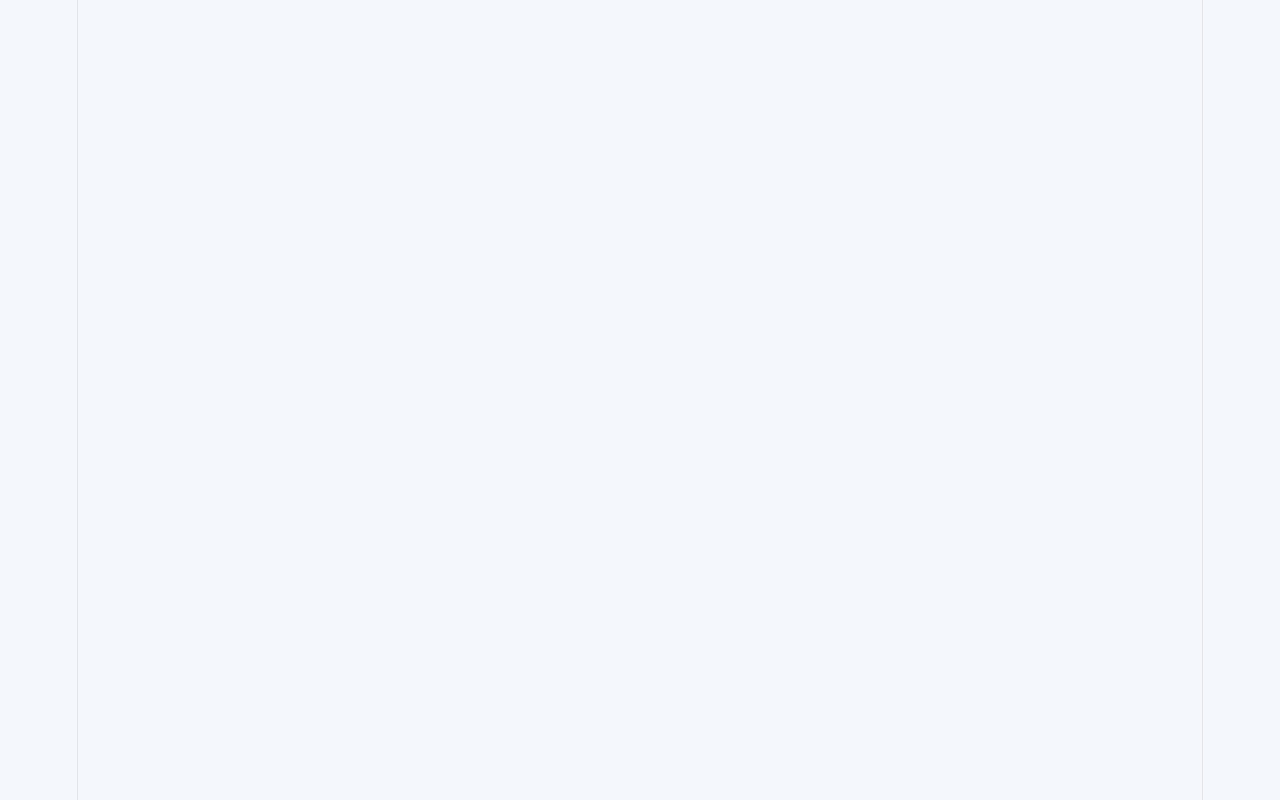
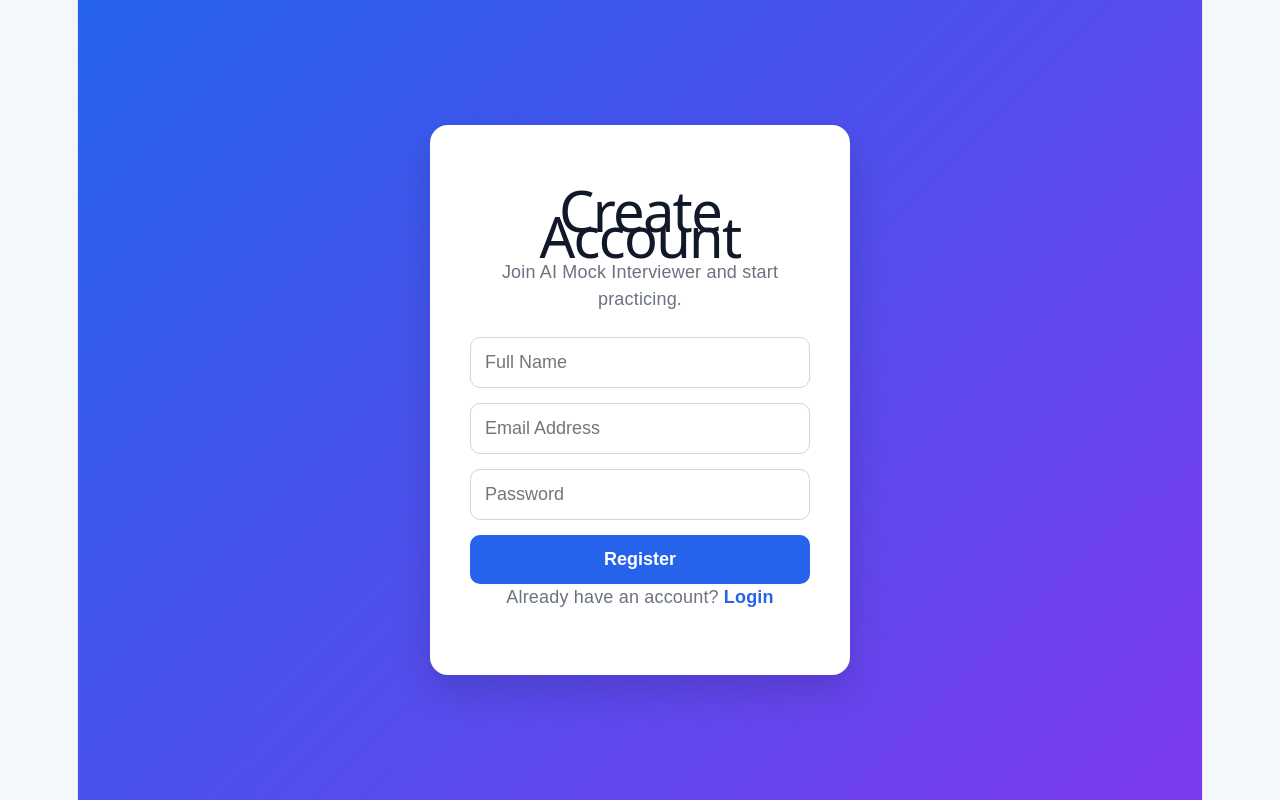
Before and after one commit to tanixxq/AI_MOCK_INTERVIEWER, a React (Vite) app in the folder Frontend/: page /register in a window 1280 px wide. Before the commit this address had no page. Built offline with nearby package versions, Linux system fonts and the light colour scheme.

Commit message:
Add user registration page and authentication flow

```diff
--- a/Frontend/src/App.jsx
+++ b/Frontend/src/App.jsx
@@ -2,12 +2,14 @@ import { BrowserRouter, Routes, Route } from "react-router-dom";
 import Interview from "./Pages/Interview";
 import Report from "./Pages/Report";
 import Home from "./Pages/Home";
+import Register from "./Pages/Register";
 
 function App() {
   return (
     <BrowserRouter>
       <Routes>
         <Route path="/" element={<Home />} />
+        <Route path="/register" element={<Register />} />
         <Route path="/interview/:id" element={<Interview />} />
         <Route path="/report/:id" element={<Report/>}/>
       </Routes>
--- /dev/null
+++ b/Frontend/src/Pages/Register.css
@@ -0,0 +1,84 @@
+.register-container{
+    min-height:100vh;
+    display:flex;
+    justify-content:center;
+    align-items:center;
+    background:linear-gradient(135deg,#2563eb,#7c3aed);
+    padding:20px;
+}
+
+.register-card{
+    width:100%;
+    max-width:420px;
+    background:white;
+    padding:40px;
+    border-radius:18px;
+    box-shadow:0 15px 35px rgba(0,0,0,.15);
+}
+
+.register-card h1{
+    text-align:center;
+    margin-bottom:10px;
+    color:#111827;
+}
+
+.register-card p{
+    text-align:center;
+    color:#6b7280;
+    margin-bottom:25px;
+}
+
+.register-card form{
+    display:flex;
+    flex-direction:column;
+    gap:15px;
+}
+
+.register-card input{
+    padding:14px;
+    border:1px solid #d1d5db;
+    border-radius:10px;
+    font-size:1rem;
+    outline:none;
+}
+
+.register-card input:focus{
+    border-color:#2563eb;
+}
+
+.register-card button{
+    padding:14px;
+    background:#2563eb;
+    color:white;
+    border:none;
+    border-radius:10px;
+    font-size:1rem;
+    cursor:pointer;
+    font-weight:600;
+    transition:.3s;
+}
+
+.register-card button:hover{
+    background:#1d4ed8;
+}
+
+.register-card button:disabled{
+    opacity:.6;
+    cursor:not-allowed;
+}
+
+.error{
+    background:#fee2e2;
+    color:#dc2626;
+    padding:10px;
+    border-radius:8px;
+    margin-bottom:15px;
+    text-align:center;
+}
+
+.login-text span{
+    color:#2563eb;
+    cursor:pointer;
+    margin-left:5px;
+    font-weight:600;
+}
--- a/Frontend/src/Pages/Register.jsx
+++ b/Frontend/src/Pages/Register.jsx
@@ -0,0 +1,119 @@
+import {useState} from "react";
+import {useNavigate} from "react-router-dom";
+import API from "../Services/api.js";
+import "./Register.css";
+
+const Register=()=>{
+
+    const navigate=useNavigate();
+
+    const [formData,setFormData]=useState({
+        name:"",
+        email:"",
+        password:""
+    });
+
+    const [error,setError]=useState("");
+    const [loading,setLoading]=useState(false);
+
+    const handleChange=(e)=>{
+        setFormData({
+            ...formData,
+            [e.target.name]:e.target.value
+        });
+    };
+
+    const handleSubmit=async(e)=>{
+        e.preventDefault();
+
+        try{
+            setLoading(true);
+            setError("");
+
+            await API.post("/auth/register",formData);
+
+            alert("Registration successful!");
+
+            navigate("/login");
+
+        }catch(error){
+            console.log(error);
+
+            setError(
+                error.response?.data?.message ||
+                "Registration failed"
+            );
+
+        }finally{
+            setLoading(false);
+        }
+    };
+
+
+    return(
+        <div className="register-container">
+
+            <div className="register-card">
+
+                <h1>Create Account</h1>
+
+                <p>
+                    Join AI Mock Interviewer and start practicing.
+                </p>
+
+                {error && (
+                    <div className="error">
+                        {error}
+                    </div>
+                )}
+
+                <form onSubmit={handleSubmit}>
+
+                    <input
+                        type="text"
+                        name="name"
+                        placeholder="Full Name"
+                        value={formData.name}
+                        onChange={handleChange}
+                        required
+                    />
+
+                    <input
+                        type="email"
+                        name="email"
+                        placeholder="Email Address"
+                        value={formData.email}
+                        onChange={handleChange}
+                        required
+                    />
+
+                    <input
+                        type="password"
+                        name="password"
+                        placeholder="Password"
+                        value={formData.password}
+                        onChange={handleChange}
+                        required
+                    />
+
+                    <button disabled={loading}>
+                        {loading?"Creating Account...":"Register"}
+                    </button>
+
+                </form>
+
+
+                <p className="login-text">
+                    Already have an account?
+                    <span onClick={()=>navigate("/login")}>
+                        Login
+                    </span>
+                </p>
+
+            </div>
+
+        </div>
+    );
+};
+
+export default Register;
```
